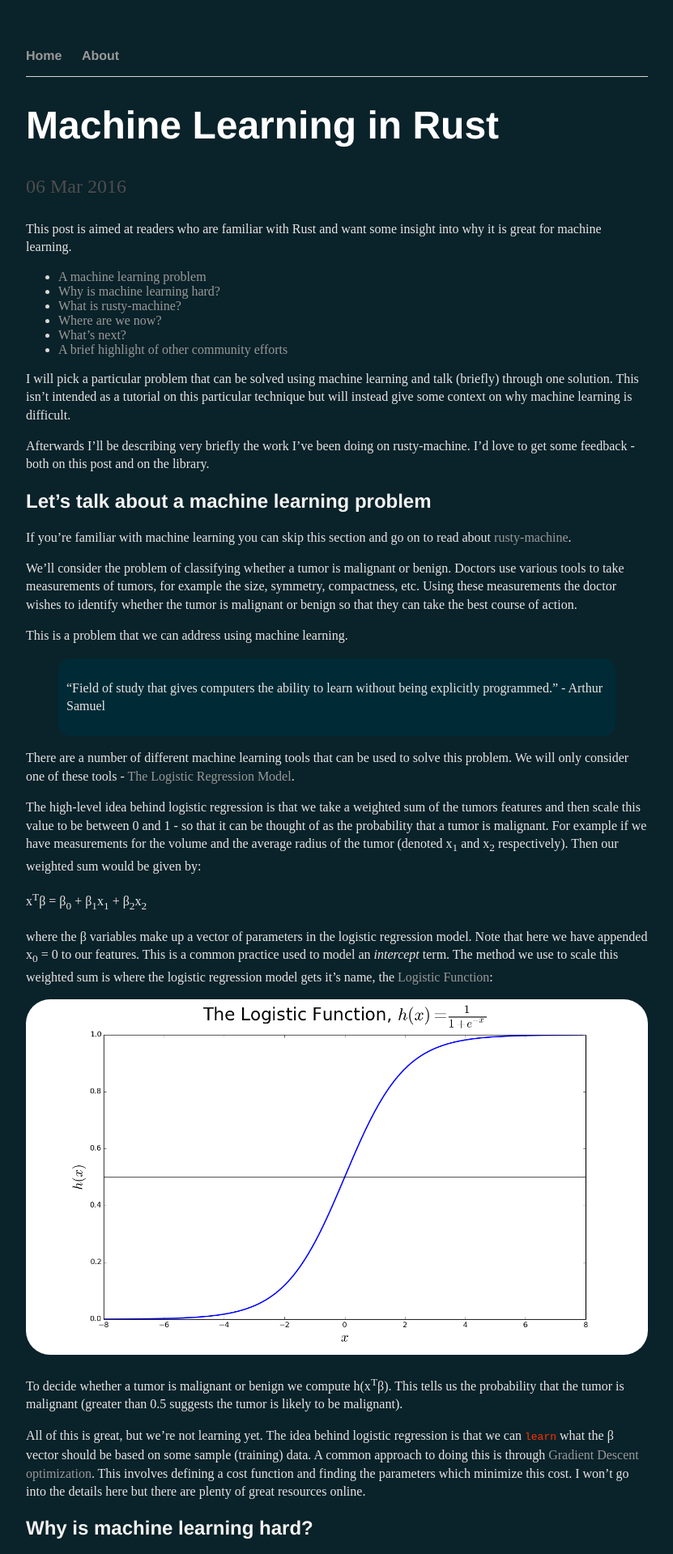
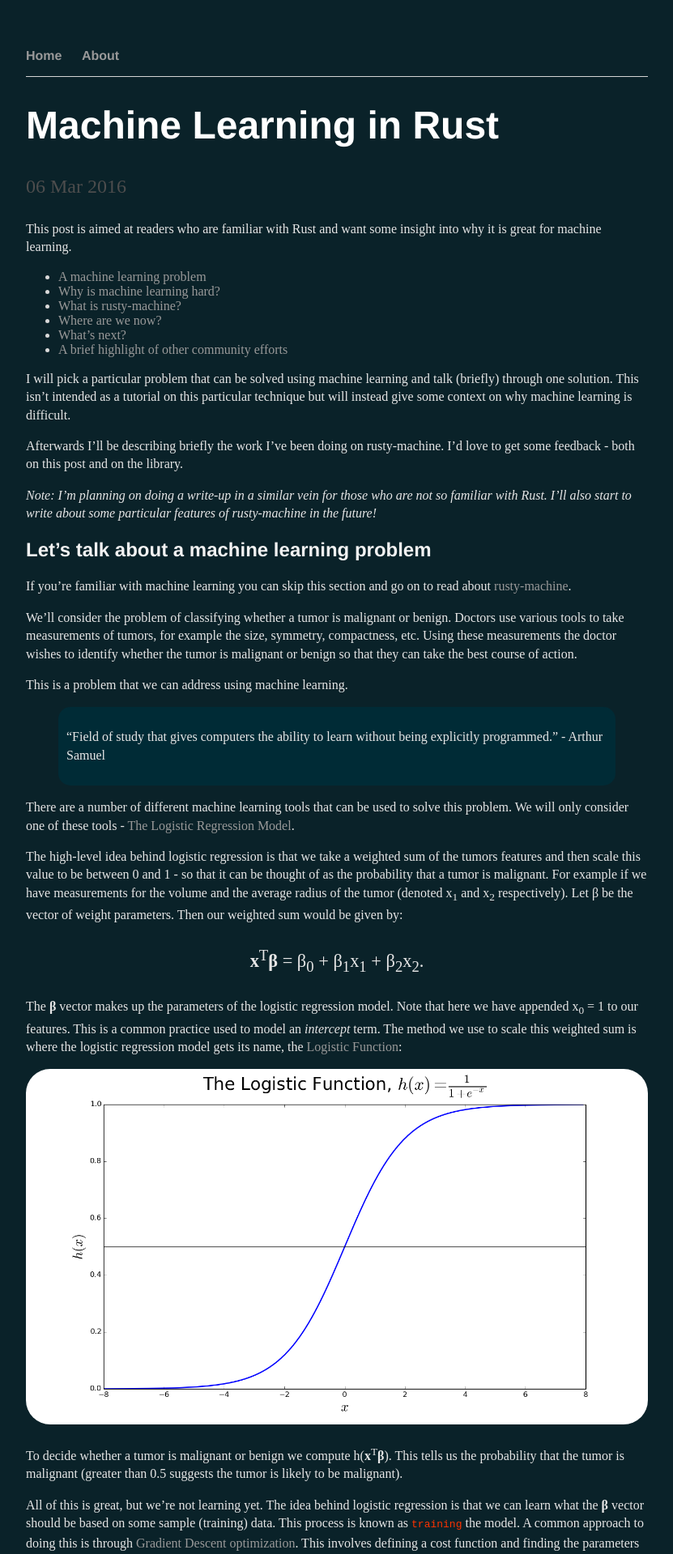
Before and after one commit to AtheMathmo/AtheMathmo.github.io, a Jekyll site: the page built from _posts/2016-03-06-rusty-machine.md, in a window 1280 px wide. Shown: the top 1919 px of the page at 81% size, without its empty margins (224-1055 px from the left). Built offline with Jekyll 4.4.1, drawn with Linux system fonts in a browser that asks for light colours; comment, search, counter and statistics services are not loaded; some of the changed text lies outside the part shown.

Commit message:
Fixing minor points and css

```diff
--- a/_posts/2016-03-06-rusty-machine.md
+++ b/_posts/2016-03-06-rusty-machine.md
@@ -16,7 +16,9 @@ This post is aimed at readers who are familiar with Rust and want some insight i
 
 I will pick a particular problem that can be solved using machine learning and talk (briefly) through one solution. This isn't intended as a tutorial on this particular technique but will instead give some context on why machine learning is difficult.
 
-Afterwards I'll be describing very briefly the work I've been doing on rusty-machine. I'd love to get some feedback - both on this post and on the library.
+Afterwards I'll be describing briefly the work I've been doing on rusty-machine. I'd love to get some feedback - both on this post and on the library.
+
+*Note: I'm planning on doing a write-up in a similar vein for those who are not so familiar with Rust. I'll also start to write about some particular features of rusty-machine in the future!*
 
 ## Let's talk about a machine learning problem
 
@@ -30,21 +32,21 @@ This is a problem that we can address using machine learning.
 
 There are a number of different machine learning tools that can be used to solve this problem. We will only consider one of these tools - [The Logistic Regression Model](https://en.wikipedia.org/wiki/Logistic_regression).
 
-The high-level idea behind logistic regression is that we take a weighted sum of the tumors features and then scale this value to be between 0 and 1 - so that it can be thought of as the probability that a tumor is malignant. For example if we have measurements for the volume and the average radius of the tumor (denoted x<sub>1</sub> and x<sub>2</sub> respectively). Then our weighted sum would be given by:
+The high-level idea behind logistic regression is that we take a weighted sum of the tumors features and then scale this value to be between 0 and 1 - so that it can be thought of as the probability that a tumor is malignant. For example if we have measurements for the volume and the average radius of the tumor (denoted x<sub>1</sub> and x<sub>2</sub> respectively). Let β be the vector of weight parameters. Then our weighted sum would be given by:
 
-<p class="maths">x<sup>T</sup>β = β<sub>0</sub> + β<sub>1</sub>x<sub>1</sub> + β<sub>2</sub>x<sub>2</sub></p>
+<p class="maths"><b>x</b><sup>T</sup><b>β</b> = β<sub>0</sub> + β<sub>1</sub>x<sub>1</sub> + β<sub>2</sub>x<sub>2</sub>.</p>
 
-where the β variables make up a vector of parameters in the logistic regression model. Note that here we have appended x<sub>0</sub> = 0 to our features. This is a common practice used to model an *intercept* term. The method we use to scale this weighted sum is where the logistic regression model gets it's name, the [Logistic Function](https://en.wikipedia.org/wiki/Logistic_function):
+The **β** vector makes up the parameters of the logistic regression model. Note that here we have appended x<sub>0</sub> = 1 to our features. This is a common practice used to model an *intercept* term. The method we use to scale this weighted sum is where the logistic regression model gets its name, the [Logistic Function](https://en.wikipedia.org/wiki/Logistic_function):
 
 <img src="{{ site.url }}/assets/logist_func.png" alt="The Logistic Function" style="width: 100%; border-radius: 30px" />
 
-To decide whether a tumor is malignant or benign we compute h(x<sup>T</sup>β). This tells us the probability that the tumor is malignant (greater than 0.5 suggests the tumor is likely to be malignant).
+To decide whether a tumor is malignant or benign we compute h(**x**<sup>T</sup>**β**). This tells us the probability that the tumor is malignant (greater than 0.5 suggests the tumor is likely to be malignant).
 
-All of this is great, but we're not learning yet. The idea behind logistic regression is that we can `learn` what the β vector should be based on some sample (training) data. A common approach to doing this is through [Gradient Descent optimization](https://en.wikipedia.org/wiki/Gradient_descent). This involves defining a cost function and finding the parameters which minimize this cost. I won't go into the details here but there are plenty of great resources online.
+All of this is great, but we're not learning yet. The idea behind logistic regression is that we can learn what the **β** vector should be based on some sample (training) data. This process is known as `training` the model. A common approach to doing this is through [Gradient Descent optimization](https://en.wikipedia.org/wiki/Gradient_descent). This involves defining a cost function and finding the parameters which minimize this cost. I won't go into the details here but there are plenty of great resources online.
 
 ## Why is machine learning hard?
 
-As I said above there are many different techniques we could have used to classify the tumors. Even once we have found a technique there are many other considerations. Which algorithm do we use to train the model? How do we construct our cost function? How do we choose the best subset of the data to represent our problem?
+As I said above there are many different techniques we could have used to classify the tumors. Even once we have chosen a technique there are many other considerations. Which algorithm do we use to train the model? How do we construct our cost function? How do we choose the best subset of the data to represent our problem?
 
 Machine learning comes with another challenge which is linked to the above. We often work with huge amounts of data which makes training our models take a very long time. We need our tools to emphasize performance without sacrificing the flexibility required to explore all of the different options associated with even a single model.
 
--- a/css/main.css
+++ b/css/main.css
@@ -75,3 +75,8 @@ ul.posts li {
 p.meta {
     color: #4d4d4d;
 }
+
+p.maths {
+    text-align: center;
+    font-size: 1.4em;
+}
```
